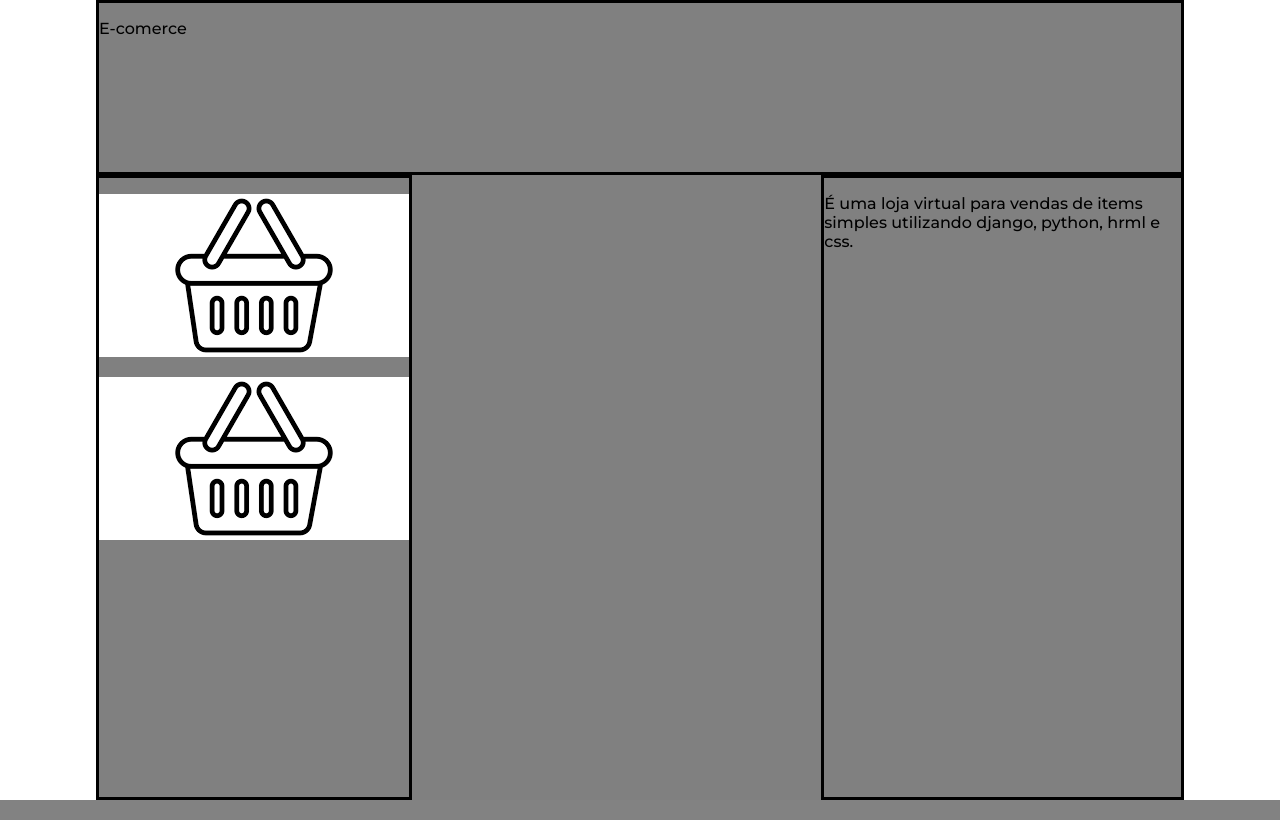
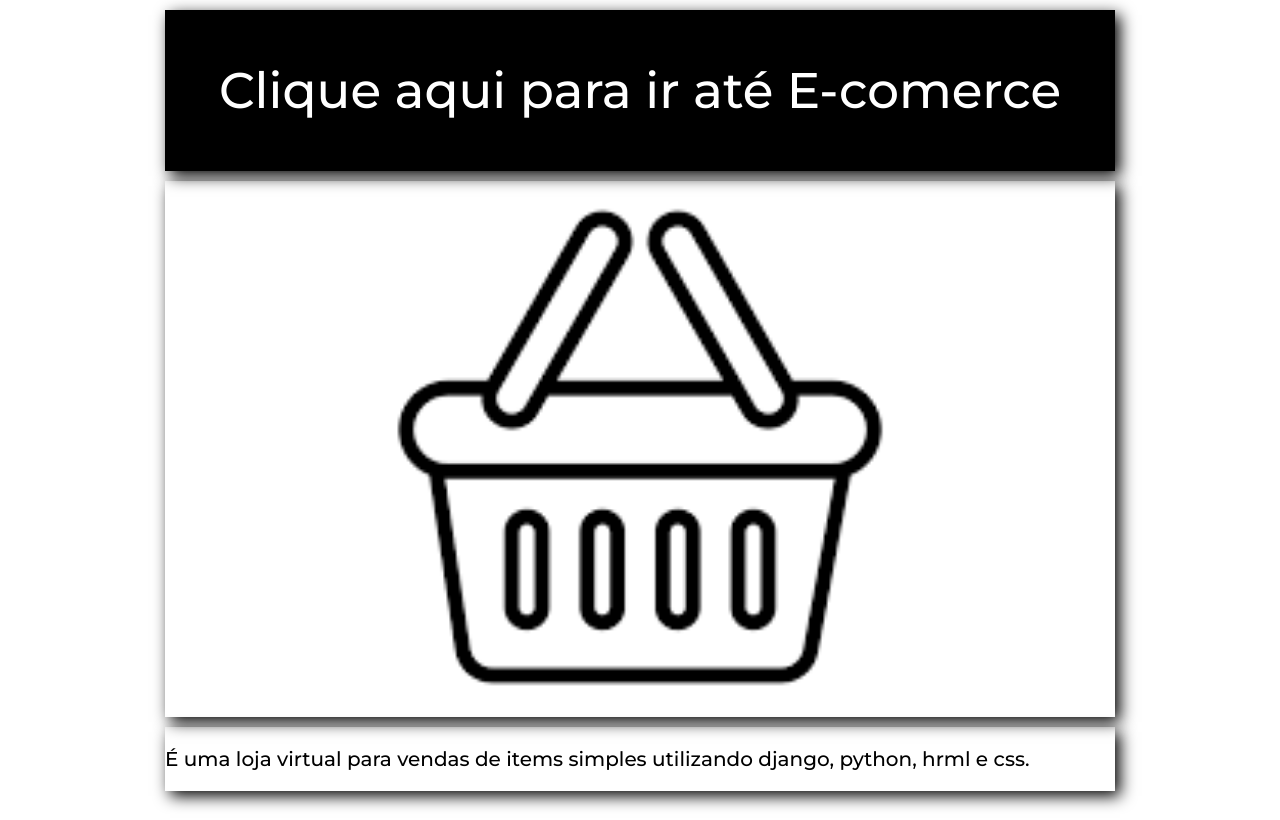
Before and after one commit to Kaique425/portifolio, a Django app: a page that uses paginas/templates/paginas/projeto.html in a window 1280 px wide. Shown: the part 60-880 px from the top of the page. Run offline with Django 3.2, Linux system fonts and the light colour scheme; data comes from the database, SQL or seed files in the repository; both versions use the stored data as it was after the commit.

Commit message:
Project detail finished

```diff
--- a/paginas/static/paginas/css/main.css
+++ b/paginas/static/paginas/css/main.css
@@ -161,37 +161,55 @@ body, html {
 
 /*Project Detail Page*/
 .projectdetailbody {
-    margin: 0;
+    margin: 10px;
     width: auto;
 }
 .maincontainer{
-    display: grid;
+    height: 100vh;
+    display: flex;
     margin: auto;
-    grid-template-columns: 1fr 1fr 1fr;
-    height: 100vh;
-    width: 85vw;
-    grid-template-areas:
-    "nameitem nameitem nameitem"
-    "imageitem imageitem descriptionitem "
-    "imageitem imageitem descriptionitem";
-    background-color: gray;
+    width: 90vw;
+    background-color: white;
+    grid-gap: 10px;
+    flex-wrap: wrap;
+    justify-content: flex-start;
+    flex-direction: column;
+    align-content: center;
+}
+}
+.buttonancora{
+    border-radius: 10px;
+    padding: 10px;
+    border-style: solid;
+    background-color: white;
+    color: black;
+}
+.nameitemhref {
+    color: white;
+    text-decoration: none;
 }
 .nameitem {
-    border-style: solid;
+    background-color: black;
+    color: white;
+    box-shadow: 5px 5px 15px black;
     grid-area: nameitem;
+    text-align: center;
+    font-size: 50px;
+}
+.nameitem:hover {
+    background-image: rgb(255, 255, 255);
+    opacity: 0.7;
+}
+.imageitem {
+    box-shadow: 5px 5px 15px black;
+    width: fit-content;
+}
+.tecnameitem {
+    box-shadow: 5px 5px 15px black;
+}
+.descriptionitem {
+    box-shadow: 5px 5px 15px black;
+    font-size: 20px;
 
 }
-.imageitem {
-    border-style: solid;
-    width: fit-content;
-    grid-area: imageitem;
-}
-.tecnameitem {
-    border-style: solid;
-    grid-area: tecnameitem;
-}
-.descriptionitem {
-    border-style: solid;
-    grid-area: descriptionitem;
-}
 /*Project Detail Page*/
--- a/paginas/templates/paginas/home.html
+++ b/paginas/templates/paginas/home.html
@@ -2,6 +2,7 @@
 {% load static %}
 
 {% block content %}
+<main>
     <div class="divperfiel">
         <div class="divperfnome">
             <div >
@@ -13,7 +14,7 @@
             <h2 class="h1title">Sobre mim</h2>
             <ul class="resumotext">
                 <li><p>Meu nome é Kaique,  tenho 19 anos,
-                    sou desenvolvedor back-end voltado pra web.
+                    sou desenvolvedor back-end.
                 </p></li>
                 <li><p>Meus principais conhecimentos são em Python e Django. </p></li>
                 <li><p>Inglês tecnico</p></li>
@@ -25,9 +26,7 @@
         <div >
             <h1>Projetos pessoais.</h1>
         </div>
-
         </div>
-    <main>
             <div class="projetoscontainer">
                 {% for p in projetos %}
                     <div class="projetobox">
--- a/paginas/templates/paginas/projeto.html
+++ b/paginas/templates/paginas/projeto.html
@@ -3,18 +3,18 @@
 
 {% block content %}
     <main class="projectdetailbody">
+        <section>
             <div class="maincontainer">
                 <div class="nameitem">
-                <p>{{projetos.nome}}</p>
+                    <p><a class="nameitemhref" href="">Clique aqui para ir até {{projetos.nome}}</a></p>
                 </div>
                 <div class="imageitem">
-                <p><img src="{{projetos.thumbnailHome.url}}" alt=""></a></p>
-                <p><img src="{{projetos.thumbnailDetail.url}}" alt=""></a></p>
+                    <p><img style="width: 950px;" src="{{projetos.thumbnailDetail.url}}" alt=""></a></p>
                 </div>
                 <div class="descriptionitem">
                     <p>{{projetos.descricao}}</p>
                 </div>
             </div>
-
+        </section>
     </main>
 {% endblock %}
```
Also changed, not shown: db.sqlite3, static/images/download.png (deleted), static/images/download_ohbGwVM.png (deleted), static/images/favicon.ico (deleted). Lines whose indentation alone changed are shown as unchanged.
